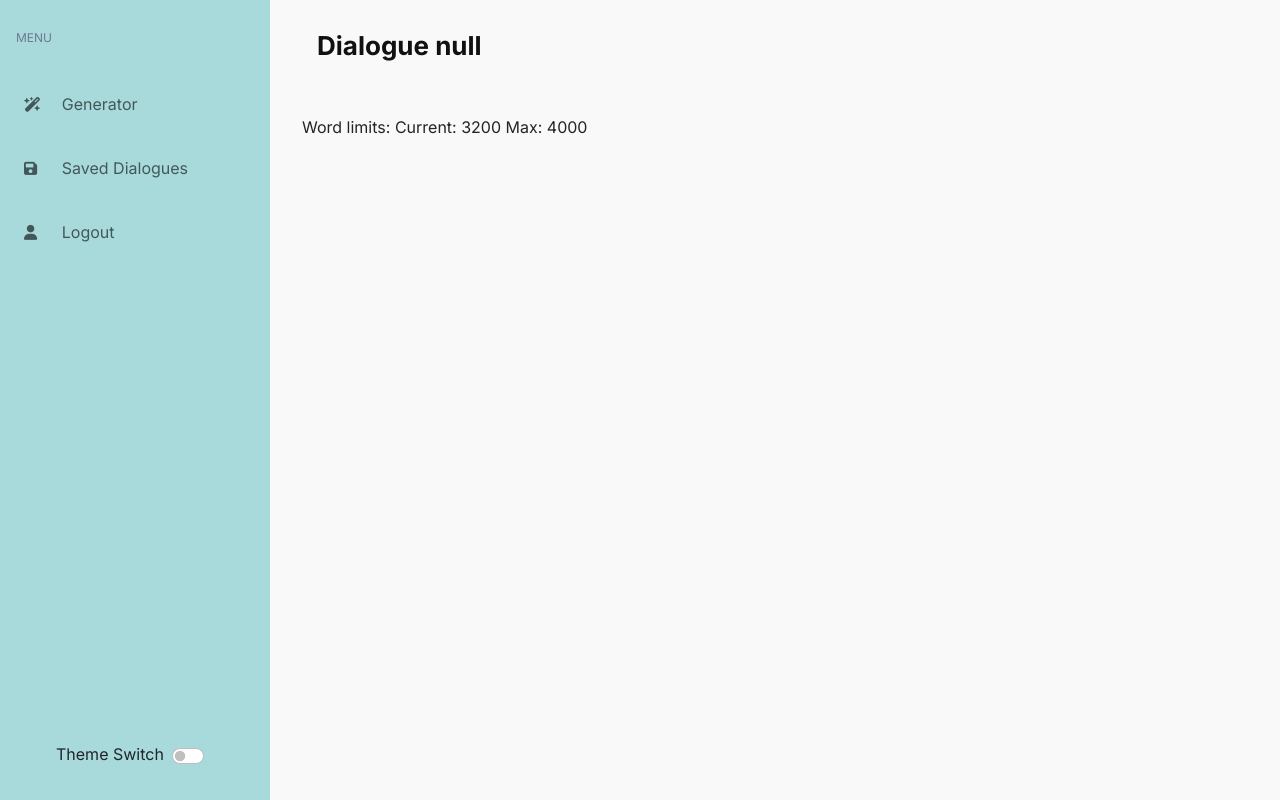
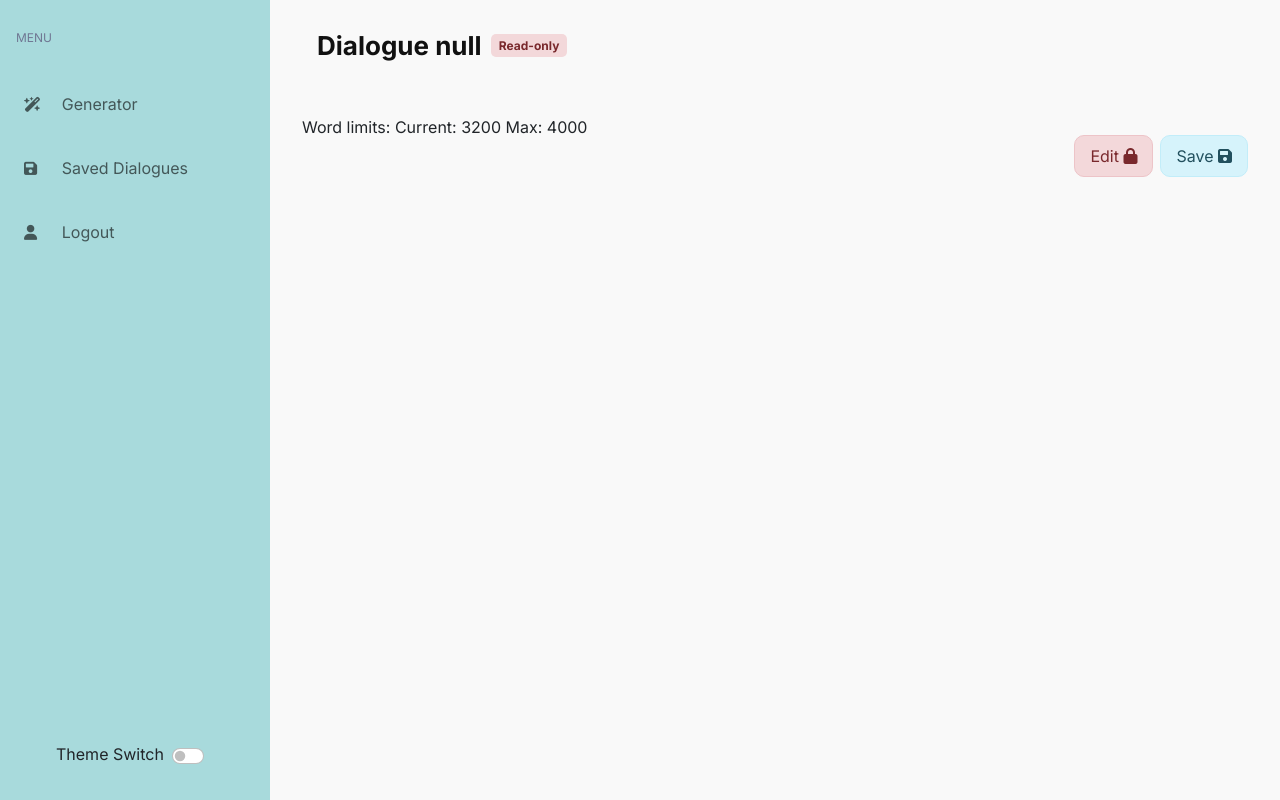
Before and after one commit to immasei/game-dialogue-generator, a Spring app: template src/main/resources/templates/dialogue.html in a window 1280 px wide. Run offline with Thymeleaf, Linux system fonts and the light colour scheme; the template is opened without the code that fills it, so the values that code supplies are empty; some of the project's set-up classes (security, data sources, template engines, error pages and the like) are left out, and stand-ins take their place; some libraries are stand-ins or nearby versions.

Commit message:
feat: edit and save dialogue

```diff
--- a/src/main/java/com/example/game_dialogue_generator/controller/OpenAIRequestController.java
+++ b/src/main/java/com/example/game_dialogue_generator/controller/OpenAIRequestController.java
@@ -74,7 +74,7 @@
 
         OpenAIRequestDTO updatedOpenAIRequest = openAIRequestService.updateOpenAIRequest(id, openAIRequestDTO);
         if (updatedOpenAIRequest != null) {
-            return ResponseEntity.ok("OpenAIRequest: " + id + " has been updated successfully.");
+            return ResponseEntity.ok("Prompt (OpenAIRequest): " + id + " has been updated successfully.");
         }
         return ResponseEntity.notFound().build();
     }
--- a/src/main/resources/static/css/content.css
+++ b/src/main/resources/static/css/content.css
@@ -3,6 +3,10 @@
     padding: 2rem;
     margin-left: 270px;
     position: relative;
+}
+
+img {
+    color: var(--foregroundColor);
 }
 
 .content h1 {
@@ -61,12 +65,52 @@
     text-align: center;
     padding: 12px 15px;
     border-radius: 10px;
-    color: black;
-    background-color: var(--c3);
-    border: none;
+    border: 1px solid;
     margin-top: 0;
 }
 
 .submit-btn:hover {
-    background-color: #E0E5B6;
+    border-color: #D4D6D8;
+    background-color: #E2E3E5;
+    color: #42464A;
 }
+
+.custom-badge {
+    position: relative;
+    padding: 4px 8px;
+    text-align: center;
+    border-radius: 5px;
+    font-size: 12px;
+    top: -5px;
+    right: -3px;
+}
+
+.success {
+    background-color: #D5E6DE;
+    color: #255035;
+    border-color: #C0DACD;
+}
+.primary {
+    background-color: #D3E1FC;
+    color: #1C4193;
+    border-color: #BCD3FA;
+}
+.danger {
+    background-color: #F3D8DA;
+    color: #79282C;
+    border-color: #EDC4C8;
+}
+.info {
+    color: #22505E;
+    background-color: #D6F3FB;
+    border-color: #C2EDF9;
+}
+
+.icon-btn {
+    font: 13px;
+    background: none;
+}
+
+.icon-btn:hover {
+    background: none;
+}
--- a/src/main/resources/templates/dialogue.html
+++ b/src/main/resources/templates/dialogue.html
@@ -41,7 +41,11 @@
         </div>
     </div>
     <div class="content">
-        <h1 th:text="'Dialogue ' + ${dialogue.id}">...</h1>
+        <h1>
+            <span th:text="'Dialogue ' + ${dialogue.id}"></span>
+            <span id="status" class="custom-badge danger">Read-only</span>
+        </h1>
+
 
 <!--        <svg class="return point" style="cursor: pointer;" width="20" xmlns="http://www.w3.org/2000/svg"-->
 <!--             viewBox="0 0 1024 1024" >-->
@@ -67,6 +71,11 @@
 
         <div class="d-flex justify-content-between mt-4">
             <p>Word limits: Current: 3200 Max: 4000</p>
+        </div>
+
+        <div class="d-flex justify-content-end" style="gap: 7px;">
+            <button id="edit-btn" class="submit-btn danger" onclick="toggleEdit();">Edit       <i class="fa-solid fa-lock icon-btn danger"></i></button>
+            <button id="save-btn" class="submit-btn info" onclick="saveDialogue();">Save       <i class="fa-solid fa-floppy-disk icon-btn info"></i></button>
         </div>
     </div>
 </main>
@@ -110,31 +119,10 @@
             accordionItem.classList.add('accordion-item');
 
             const accordionButton = document.createElement('button');
-            const accordionEdit = document.createElement('img');
-            accordionEdit.src = '/images/pen.png';
-            accordionEdit.addEventListener("click",function(e){
-                e.stopPropagation()
-                for (let i = 0; i < document.getElementsByTagName('input').length; i++) {
-                    document.getElementsByTagName('textarea')[i].setAttribute("readonly",true);
-                }
-                const divToChange = this.parentElement.nextElementSibling;
-                const inputToChange = divToChange.querySelector("div > textarea");
-                if (inputToChange.hasAttribute("readonly")){
-                    inputToChange.removeAttribute("readonly");
-                }
-            })
-            const accordionRefresh = document.createElement('img');
-            accordionRefresh.src = '/images/refresh.png';
-            accordionRefresh.addEventListener("click",function(e){
-
-            })
             accordionButton.classList.add('accordion-button');
             accordionButton.innerText = `Dialogue ${currentDepth}.${i + 1}`;
             if (currentDepth == 1) accordionButton.innerText = `Dialogue ${currentDepth}`;
 
-
-            accordionButton.appendChild(accordionEdit);
-            accordionButton.appendChild(accordionRefresh);
 
             const accordionContent = document.createElement('div');
             accordionContent.classList.add('accordion-content');
@@ -177,7 +165,7 @@
                 }
                 paragraph.value = dialogue[key][0];
                 paragraph.id = `${key}-0`;
-                paragraph.setAttribute("readonly",true);
+                // paragraph.setAttribute("readonly",true);
                 paragraphWrapper.appendChild(paragraph);
                 paragraphWrapper.appendChild(iconWrapper);
 
@@ -251,17 +239,11 @@
 
                     paragraph.value = dialogue[key][j];
                     paragraph.id = `${key}-${j}`;
-                    paragraph.setAttribute("readonly",true);
+
                     paragraphWrapper.appendChild(paragraph);
                     paragraphWrapper.appendChild(iconWrapper);
                     accordionContent.appendChild(paragraphWrapper);
                 }
-
-
-
-
-
-
                 accordionContent.appendChild(nestedAccordion);
             } else {
                 const paragraphWrapper = document.createElement('div');
@@ -286,7 +268,7 @@
                 console.log(key);
                 paragraph.value = dialogue[key][0];
                 paragraph.id = `${key}-0`;
-                paragraph.setAttribute("readonly",true);
+                // paragraph.setAttribute("readonly",true);
                 paragraphWrapper.appendChild(paragraph);
                 paragraphWrapper.appendChild(iconWrapper);
 
@@ -361,7 +343,7 @@
 
                     paragraph.value = dialogue[key][j];
                     paragraph.id = `${key}-${j}`;
-                    paragraph.setAttribute("readonly",true);
+
                     paragraphWrapper.appendChild(paragraph);
                     paragraphWrapper.appendChild(iconWrapper);
                     accordionContent.appendChild(paragraphWrapper);
@@ -385,6 +367,54 @@
     const accordionStructure = generateAccordion(depth, branch);
     accordionContainer.appendChild(accordionStructure);
 
+    function toggleEdit() {
+        var status = $('#status').text();
+        if (status === 'Read-only') {
+            $('textarea').prop('disabled', false);
+            $('input').prop('disabled', false);
+            $('#status').text('Edit-mode');
+            $('#status').removeClass('danger').addClass('success');
+
+            $('#edit-btn').removeClass('danger').addClass('success');
+            $('#edit-btn > i').removeClass().addClass('fa-solid fa-unlock success');
+        } else {
+            $('textarea').prop('disabled', true);
+            $('input').prop('disabled', true);
+
+            $('#status').text('Read-only');
+            $('#status').removeClass('success').addClass('danger');
+            $('#edit-btn').removeClass('success').addClass('danger');
+            $('#edit-btn > i').removeClass().addClass('fa-solid fa-lock danger');
+        }
+        $('#theme-switch').prop('disabled', false);
+    }
+
+    $('textarea').prop('disabled', true);
+    $('input').prop('disabled', true);
+    $('#theme-switch').prop('disabled', false);
+
+    function saveDialogue() {
+        for (const [key, value] of Object.entries(dialogue)) {
+            // console.log(`Key: ${key}, Value: ${value}`);
+            if (key === 'id' || key === 'userId') continue;
+
+            for (let k = 0; k < value.length; k++) {
+                dialogue[key][k] = $('#'+key+'-'+k).val();
+                // console.log($('#'+key+'-'+k).val());
+            }
+        }
+        console.log(dialogue);
+        var url = '../api/outputmessages/' + dialogue['id'];
+        axios.put(url, dialogue)
+            .then(function (response) {
+                alert(response.data);
+            })
+            .catch(function (error) {
+                console.log(error.response.data);
+            });
+
+    }
+
 
 </script>
 
--- a/src/main/resources/templates/home.html
+++ b/src/main/resources/templates/home.html
@@ -109,7 +109,7 @@
                 </div>
 
                 <div class="d-flex justify-content-end">
-                    <button id="prompt-btn" type="submit" class="submit-btn">Generate</button>
+                    <button id="prompt-btn" type="submit" class="submit-btn info">Generate       <i class="fa-solid fa-robot icon-btn info"></i></button>
                 </div>
             </form>
 
--- a/src/main/resources/templates/prompt.html
+++ b/src/main/resources/templates/prompt.html
@@ -116,8 +116,8 @@
             </div>
 
             <div class="d-flex justify-content-end" style="gap: 7px;">
-                <button id="save-btn" type="button" class="submit-btn" onclick="savePrompt();">Save</button>
-                <button id="prompt-btn" type="submit" class="submit-btn">Re-generate</button>
+                <button id="save-btn" type="button" class="submit-btn success" onclick="savePrompt();">Save       <i class="fa-solid fa-floppy-disk icon-btn info"></i></button>
+                <button id="prompt-btn" type="submit" class="submit-btn info">Re-generate       <i class="fa-solid fa-recycle icon-btn info"></i></button>
             </div>
         </form>
 
```
Also changed, not shown: src/main/java/com/example/game_dialogue_generator/controller/OutputMessageController.java (+9 -3 lines).
